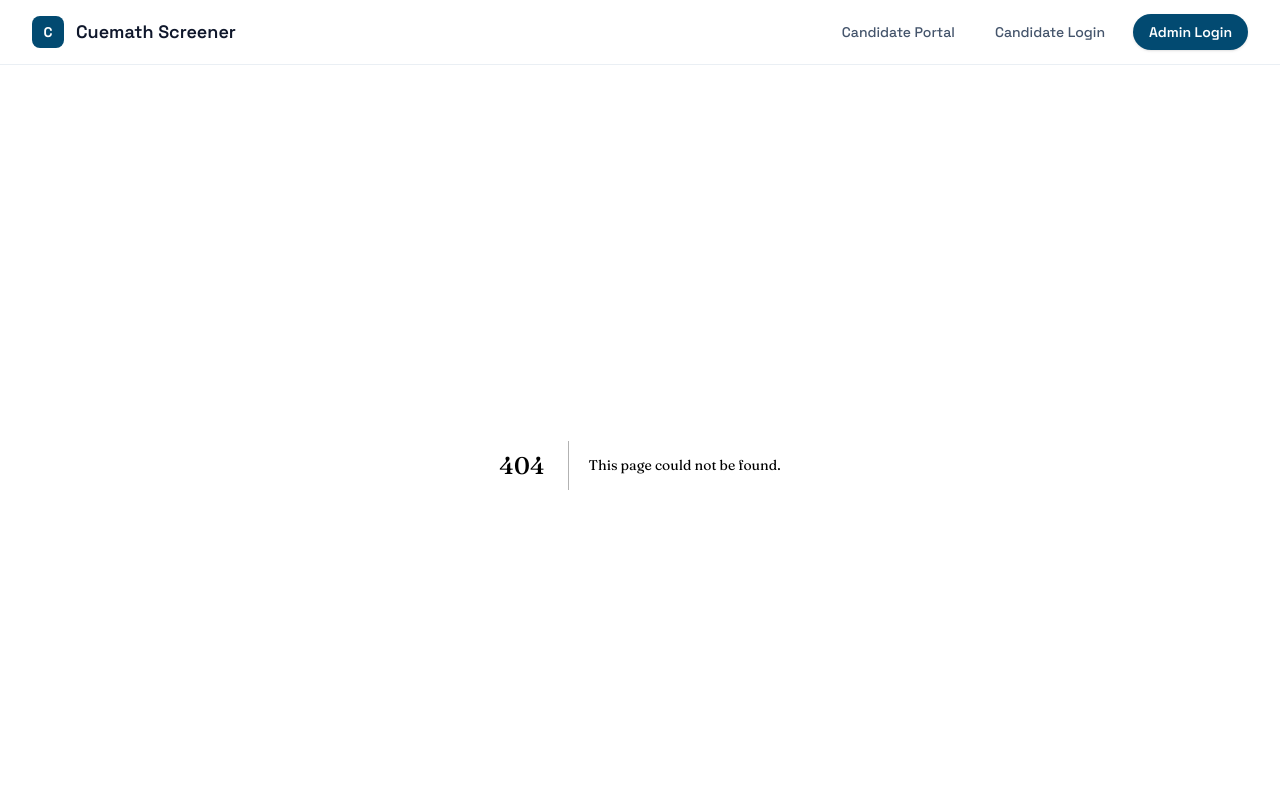
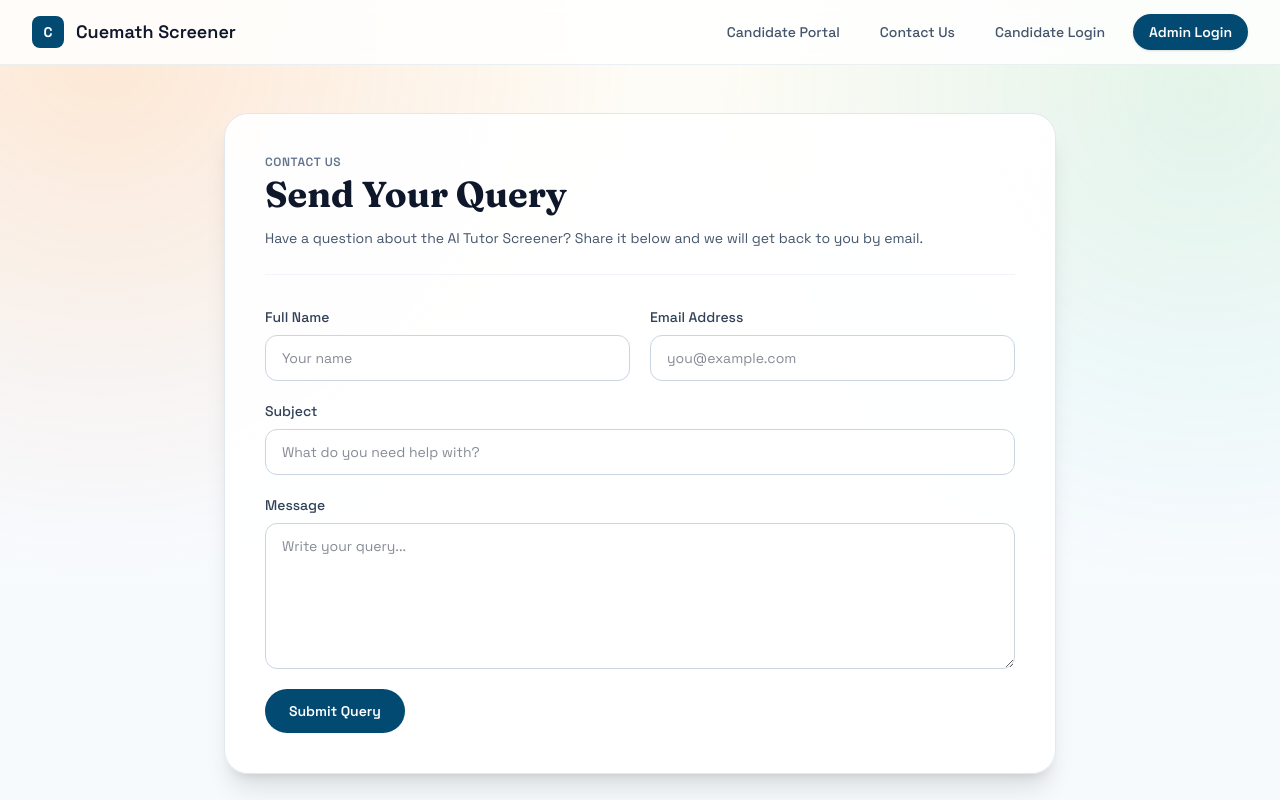
Before and after one commit to Kartikeya-09/ai-tutor-screener, a Next.js app in the folder frontend/: page /contact in a window 1280 px wide. Before the commit this address had no page. Shown: the top 800 px of the page. Built offline with nearby package versions, Linux system fonts and the light colour scheme; no server answers.

Commit message:
feat: add contact page with email form and integration using EmailJS

```diff
--- /dev/null
+++ b/frontend/app/contact/page.js
@@ -0,0 +1,141 @@
+'use client';
+
+import { useState } from 'react';
+import emailjs from '@emailjs/browser';
+
+const SERVICE_ID = process.env.NEXT_PUBLIC_EMAILJS_SERVICE_ID || 'service_kgpkpdg';
+const TEMPLATE_ID = process.env.NEXT_PUBLIC_EMAILJS_TEMPLATE_ID || 'template_lp94okg';
+const PUBLIC_KEY = process.env.NEXT_PUBLIC_EMAILJS_PUBLIC_KEY || 'vlNtOzc_EPXRXfM8s';
+
+export default function ContactPage() {
+  const [form, setForm] = useState({
+    name: '',
+    email: '',
+    subject: '',
+    message: '',
+  });
+  const [isSending, setIsSending] = useState(false);
+  const [status, setStatus] = useState({ type: '', text: '' });
+
+  const handleChange = (event) => {
+    const { name, value } = event.target;
+    setForm((prev) => ({ ...prev, [name]: value }));
+  };
+
+  const handleSubmit = async (event) => {
+    event.preventDefault();
+
+    if (!form.name.trim() || !form.email.trim() || !form.message.trim()) {
+      setStatus({ type: 'error', text: 'Please fill name, email, and message.' });
+      return;
+    }
+
+    setIsSending(true);
+    setStatus({ type: '', text: '' });
+
+    try {
+      await emailjs.send(
+        SERVICE_ID,
+        TEMPLATE_ID,
+        {
+          from_name: form.name,
+          from_email: form.email,
+          subject: form.subject || 'New query from AI Tutor Screener',
+          message: form.message,
+          reply_to: form.email,
+        },
+        PUBLIC_KEY,
+      );
+
+      setStatus({ type: 'success', text: 'Your query has been sent successfully.' });
+      setForm({ name: '', email: '', subject: '', message: '' });
+    } catch {
+      setStatus({ type: 'error', text: 'Unable to send right now. Please try again in a moment.' });
+    } finally {
+      setIsSending(false);
+    }
+  };
+
+  return (
+    <div className="mx-auto w-full max-w-4xl px-4 py-12 sm:px-6 lg:px-8">
+      <section className="rounded-3xl border border-slate-200 bg-white/95 p-6 shadow-xl sm:p-10">
+        <header className="border-b border-slate-100 pb-6">
+          <p className="text-xs font-semibold uppercase tracking-wider text-slate-500">Contact Us</p>
+          <h1 className="mt-1 text-3xl font-bold text-slate-900 sm:text-4xl">Send Your Query</h1>
+          <p className="mt-3 text-sm leading-6 text-slate-600">
+            Have a question about the AI Tutor Screener? Share it below and we will get back to you by email.
+          </p>
+        </header>
+
+        <form onSubmit={handleSubmit} className="mt-8 grid gap-5">
+          <div className="grid gap-5 sm:grid-cols-2">
+            <label className="grid gap-2">
+              <span className="text-sm font-medium text-slate-700">Full Name</span>
+              <input
+                type="text"
+                name="name"
+                value={form.name}
+                onChange={handleChange}
+                className="rounded-xl border border-slate-300 bg-white px-4 py-3 text-sm text-slate-900 outline-none transition focus:border-sky-500"
+                placeholder="Your name"
+                required
+              />
+            </label>
+
+            <label className="grid gap-2">
+              <span className="text-sm font-medium text-slate-700">Email Address</span>
+              <input
+                type="email"
+                name="email"
+                value={form.email}
+                onChange={handleChange}
+                className="rounded-xl border border-slate-300 bg-white px-4 py-3 text-sm text-slate-900 outline-none transition focus:border-sky-500"
+                placeholder="you@example.com"
+                required
+              />
+            </label>
+          </div>
+
+          <label className="grid gap-2">
+            <span className="text-sm font-medium text-slate-700">Subject</span>
+            <input
+              type="text"
+              name="subject"
+              value={form.subject}
+              onChange={handleChange}
+              className="rounded-xl border border-slate-300 bg-white px-4 py-3 text-sm text-slate-900 outline-none transition focus:border-sky-500"
+              placeholder="What do you need help with?"
+            />
+          </label>
+
+          <label className="grid gap-2">
+            <span className="text-sm font-medium text-slate-700">Message</span>
+            <textarea
+              name="message"
+              value={form.message}
+              onChange={handleChange}
+              rows={6}
+              className="rounded-xl border border-slate-300 bg-white px-4 py-3 text-sm text-slate-900 outline-none transition focus:border-sky-500"
+              placeholder="Write your query..."
+              required
+            />
+          </label>
+
+          {status.text ? (
+            <p className={`rounded-xl px-4 py-3 text-sm ${status.type === 'success' ? 'border border-emerald-200 bg-emerald-50 text-emerald-700' : 'border border-rose-200 bg-rose-50 text-rose-700'}`}>
+              {status.text}
+            </p>
+          ) : null}
+
+          <button
+            type="submit"
+            disabled={isSending}
+            className="inline-flex w-fit items-center rounded-full bg-sky-900 px-6 py-3 text-sm font-semibold text-white transition hover:bg-sky-800 disabled:cursor-not-allowed disabled:bg-slate-400"
+          >
+            {isSending ? 'Sending...' : 'Submit Query'}
+          </button>
+        </form>
+      </section>
+    </div>
+  );
+}
--- a/frontend/app/interview/page.js
+++ b/frontend/app/interview/page.js
@@ -4,29 +4,52 @@ import { useState, useEffect, useRef } from 'react';
 import { useRouter } from 'next/navigation';
 import { getCandidateAuth } from '@/lib/authStorage';
 
-const useSpeechRecognition = ({ onResult, onEnd }) => {
+const useSpeechRecognition = ({ onResult, onEnd, onError }) => {
   const recognition = useRef(null);
   const shouldCapture = useRef(false);
   const stopRequested = useRef(false);
+  const latestTranscript = useRef('');
   const [isListening, setIsListening] = useState(false);
   const [isCaptureMode, setIsCaptureMode] = useState(false);
 
   useEffect(() => {
     const SpeechRecognition = window.SpeechRecognition || window.webkitSpeechRecognition;
     if (!SpeechRecognition) {
+      if (onError) {
+        onError('Speech recognition is not supported in this browser. Please use Chrome or Edge.');
+      }
       return;
     }
 
     recognition.current = new SpeechRecognition();
     const rec = recognition.current;
-    rec.continuous = true;
+    rec.continuous = false;
     rec.interimResults = true;
-    rec.lang = 'en-US';
+    rec.lang = (typeof navigator !== 'undefined' && navigator.language) ? navigator.language : 'en-US';
+
+    rec.onstart = () => {
+      setIsListening(true);
+    };
 
     rec.onresult = (event) => {
-      const nextTranscript = Array.from(event.results)
-        .map((result) => result[0].transcript)
-        .join('');
+      let finalText = '';
+      let interimText = '';
+
+      for (let i = event.resultIndex; i < event.results.length; i += 1) {
+        const result = event.results[i];
+        const piece = result?.[0]?.transcript || '';
+        if (!piece) continue;
+
+        if (result.isFinal) {
+          finalText = `${finalText} ${piece}`.trim();
+        } else {
+          interimText = `${interimText} ${piece}`.trim();
+        }
+      }
+
+      const nextTranscript = `${finalText} ${interimText}`.trim();
+
+      latestTranscript.current = nextTranscript;
       onResult(nextTranscript);
     };
 
@@ -36,43 +59,82 @@ const useSpeechRecognition = ({ onResult, onEnd }) => {
       if (stopRequested.current) {
         stopRequested.current = false;
         setIsCaptureMode(false);
-        if (onEnd) onEnd();
+        if (onEnd) onEnd(latestTranscript.current);
+        latestTranscript.current = '';
         return;
       }
 
-      // Browser speech recognition can stop on short silence; auto-restart while user is in answer mode.
+      // End of one speech turn. Submit captured transcript.
       if (shouldCapture.current) {
-        window.setTimeout(() => {
-          if (!recognition.current || !shouldCapture.current) return;
-          try {
-            recognition.current.start();
-            setIsListening(true);
-          } catch {
-            // Ignore restart race conditions.
-          }
-        }, 250);
+        shouldCapture.current = false;
+        setIsCaptureMode(false);
+        if (onEnd) onEnd(latestTranscript.current);
+        latestTranscript.current = '';
       }
     };
 
-    rec.onerror = () => {
+    rec.onerror = (event) => {
       setIsListening(false);
+
+      // These are common during normal stop/restart cycles and should not alarm users.
+      if (event?.error === 'aborted' || event?.error === 'no-speech') {
+        if (shouldCapture.current) {
+          try {
+            recognition.current?.start();
+            setIsListening(true);
+            return;
+          } catch {
+            // Fall through to generic recovery.
+          }
+        }
+        return;
+      }
+
+      if (event?.error === 'audio-capture') {
+        if (onError) {
+          onError('No microphone was detected. Please connect/enable a mic and try again.');
+        }
+        return;
+      }
+
+      if (event?.error === 'network') {
+        if (onError) {
+          onError('Speech service had a temporary network issue. Please try again.');
+        }
+        return;
+      }
+
+      if (event?.error === 'not-allowed' || event?.error === 'service-not-allowed') {
+        if (onError) {
+          onError('Microphone permission was denied. Please enable microphone access in your browser settings.');
+        }
+        return;
+      }
+
+      if (onError) {
+        onError('Audio capture was interrupted. Please try again and speak clearly.');
+      }
     };
 
     return () => {
       rec.stop();
     };
-  }, [onResult, onEnd]);
+  }, [onResult, onEnd, onError]);
 
-  const startListening = () => {
+  const startListening = async () => {
     if (recognition.current && !shouldCapture.current) {
       shouldCapture.current = true;
       stopRequested.current = false;
+      latestTranscript.current = '';
       setIsCaptureMode(true);
       try {
         recognition.current.start();
-        setIsListening(true);
+        onResult('');
       } catch {
         setIsListening(false);
+        if (onError) {
+          onError('Unable to start microphone capture. Please retry.');
+        }
       }
     }
   };
@@ -124,15 +186,21 @@ export default function InterviewPage() {
     setTranscript(result);
   };
 
-  const handleSpeechEnd = async () => {
-    if (transcript.trim()) {
-      await sendResponse(transcript);
+  const handleSpeechEnd = async (finalTranscript) => {
+    const cleanedTranscript = String(finalTranscript || '').trim();
+    if (cleanedTranscript) {
+      await sendResponse(cleanedTranscript);
     }
+  };
+
+  const handleSpeechError = (message) => {
+    setError(message);
   };
 
   const { isListening, isCaptureMode, startListening, stopListening } = useSpeechRecognition({
     onResult: handleSpeechResult,
     onEnd: handleSpeechEnd,
+    onError: handleSpeechError,
   });
 
   useEffect(() => {
--- a/frontend/components/Footer.js
+++ b/frontend/components/Footer.js
@@ -11,6 +11,7 @@ export default function Footer() {
 
         <div className="flex items-center gap-4 text-sm text-slate-600">
           <Link href="/" className="transition hover:text-slate-900">Home</Link>
+          <Link href="/contact" className="transition hover:text-slate-900">Contact</Link>
           <Link href="/admin" className="transition hover:text-slate-900">Admin</Link>
         </div>
 
--- a/frontend/components/Header.js
+++ b/frontend/components/Header.js
@@ -49,6 +49,10 @@ export default function Header() {
             Candidate Portal
           </Link>
 
+          <Link href="/contact" className="px-3 py-2 text-sm font-medium text-slate-600 transition hover:text-slate-900">
+            Contact Us
+          </Link>
+
           {candidateLoggedIn ? (
             <button
               type="button"
--- a/frontend/package.json
+++ b/frontend/package.json
@@ -9,6 +9,7 @@
     "lint": "eslint"
   },
   "dependencies": {
+    "@emailjs/browser": "^4.4.1",
     "next": "16.2.4",
     "react": "19.2.4",
     "react-dom": "19.2.4"
```
Also changed, not shown: 1 other file (tests, documents, lock files or other folders).
